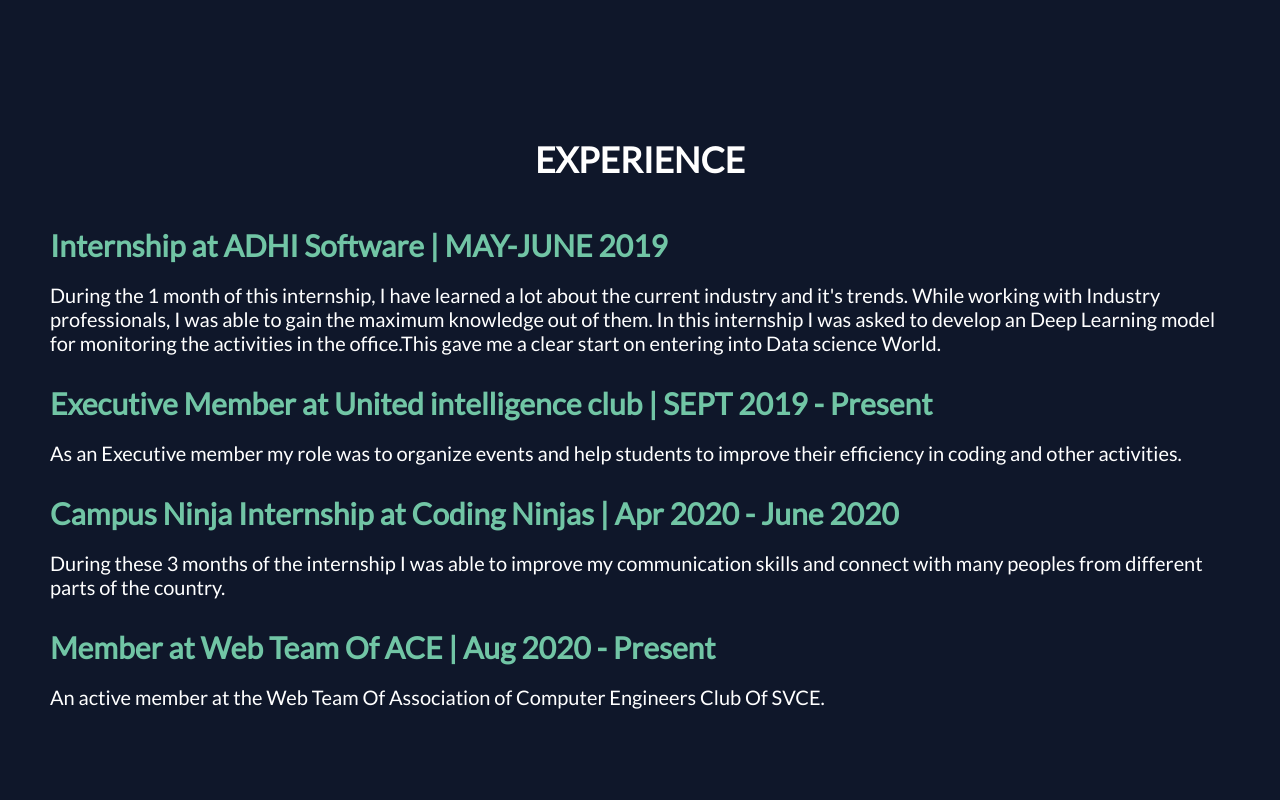
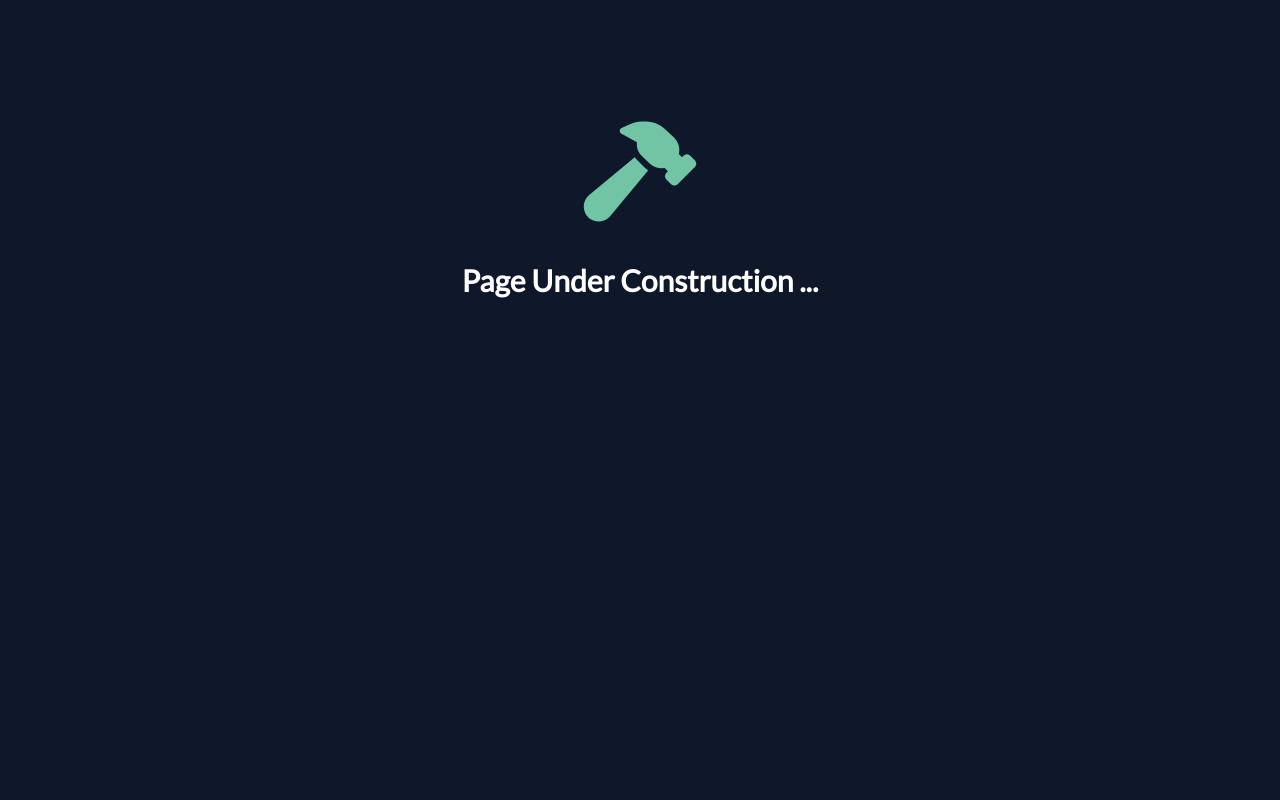
Before and after one commit to Kabilesh020799/Porfolio_React, a React (Create React App) app: page / in a window 1280 px wide. Shown: the part 1760-2560 px from the top of the page. Built offline with nearby package versions, Linux system fonts and the light colour scheme; a web font is replaced by a local one.

Commit message:
deployment

```diff
--- a/package.json
+++ b/package.json
@@ -1,4 +1,5 @@
 {
+  "homepage": "http://Kabilesh020799.github.io/",
   "name": "portfolio",
   "version": "0.1.0",
   "private": true,
@@ -27,6 +28,8 @@
   },
   "scripts": {
     "start": "react-scripts start",
+    "predeploy": "npm run build",
+    "deply": "gh-pages -d build",
     "build": "react-scripts build",
     "test": "react-scripts test",
     "eject": "react-scripts eject"
@@ -45,5 +48,8 @@
       "last 1 firefox version",
       "last 1 safari version"
     ]
+  },
+  "devDependencies": {
+    "gh-pages": "^6.1.1"
   }
 }
--- a/src/components/Experience/Experience.js
+++ b/src/components/Experience/Experience.js
@@ -5,7 +5,7 @@
 function Experience() {
   return (
     <Fade bottom>
-      <div className={classes.Experience} id="experience">
+      {/* <div className={classes.Experience} id="experience">
         <h1 className={classes.heading}>Experience</h1>
         <div className={classes.expbody}>
           <div className={classes.exphead}>
@@ -48,6 +48,10 @@
             Engineers Club Of SVCE.
           </div>
         </div>
+      </div> */}
+      <div id="experience" className={classes.Experience}>
+        <i className={`fa-solid fa-hammer ${classes.faIcon}`}></i>
+        Page under construction ...
       </div>
     </Fade>
   );
--- a/src/components/Experience/Experience.module.css
+++ b/src/components/Experience/Experience.module.css
@@ -4,6 +4,11 @@
   display: flex;
   flex-direction: column;
   margin-top: 8%;
+  gap: 40px;
+  color: white;
+  font-weight: bold;
+  text-transform: capitalize;
+  font-size: 30px;
 }
 .expbody {
   font-family: "Roboto", sans-serif;
@@ -28,6 +33,12 @@
   margin-top: 20px;
 }
 
+.faIcon {
+  font-size: 100px;
+  color: #71C5A5;
+
+}
+
 @media screen and (min-width: 900px) {
   .Experience {
     margin-top: 5%;
```
Also changed, not shown: 2 other files (tests, documents, lock files or other folders).
